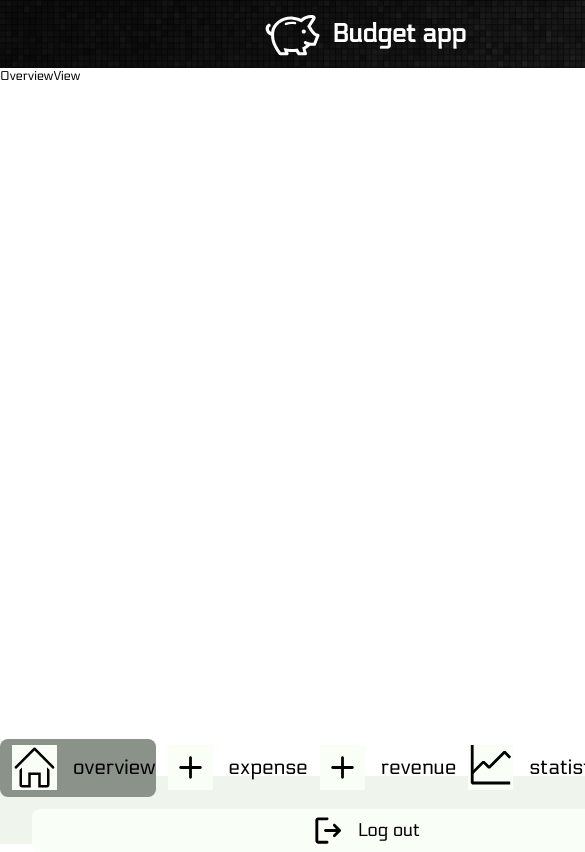
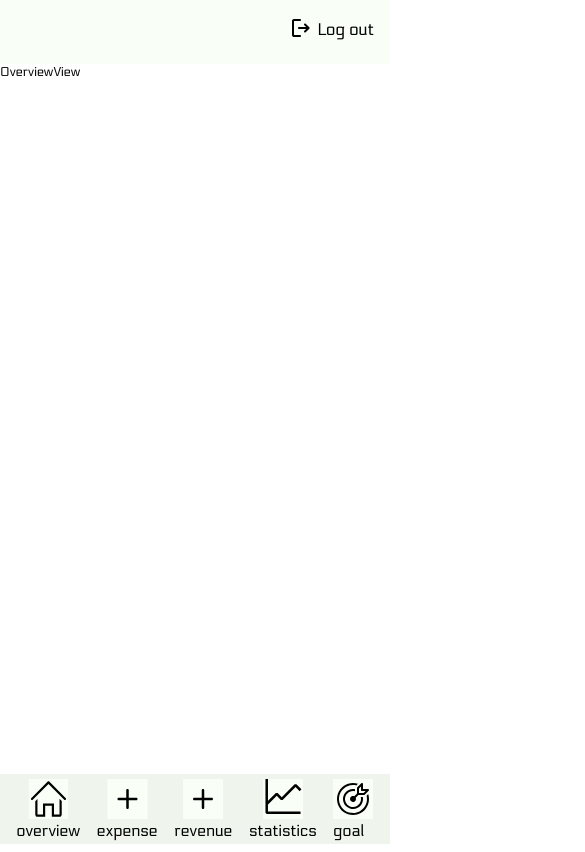
Before and after one commit to bsk94/Budget-app, a React (Create React App) app: page / in a window 390 px wide. Shown: the top 852 px of the page, 585 px wide, since content can reach past the window. Built offline with nearby package versions, Linux system fonts and the light colour scheme.

Commit message:
in component navigation, mobile view created

```diff
--- a/src/components/molecules/navigation/index.tsx
+++ b/src/components/molecules/navigation/index.tsx
@@ -14,12 +14,16 @@ import {
 } from './navigation-styled';
 import { Link } from 'react-router-dom';
 import { routes } from '../../../router/routes';
+import { useIsDesktop } from '../../../shared/hooks/isDesktop';
 
 const Navbar = () => {
   const { pathname } = useLocation();
-  console.log(location.pathname);
+
+  const { isDesktop } = useIsDesktop();
 
   return (
+    <>
+      {isDesktop ? (
         <>
           <StyledBg>
             <StyledHeaderIcon alt="piggy bank icon" />
@@ -44,6 +48,27 @@ const Navbar = () => {
             </StyledLogoutLink>
           </StyledNav>
         </>
+      ) : (
+        <>
+          <StyledLogoutLinkMobile to={routes.login}>
+            <StyledLogoutIcon alt="log out icon" />
+            <button>Log out</button>
+          </StyledLogoutLinkMobile>
+          <StyledNav>
+            <StyledList>
+              {sidebarData.map(({ icon, title, link }) => {
+                return (
+                  <StyledLinkMobile to={link} key={title}>
+                    <img src={icon} alt={icon} />
+                    <p>{title}</p>
+                  </StyledLinkMobile>
+                );
+              })}
+            </StyledList>
+          </StyledNav>
+        </>
+      )}
+    </>
   );
 };
 
--- a/src/components/molecules/navigation/navigation-styled.ts
+++ b/src/components/molecules/navigation/navigation-styled.ts
@@ -3,12 +3,13 @@ import piggybank from '../../../assets/icons/piggy-bank.svg';
 import bgNav from '../../../assets/backgrounds/bg-abstract.png';
 import logout from '../../../assets/icons/logout-rounded.svg';
 import { Link } from 'react-router-dom';
+import { media } from '../../../globalStyles/mediaQueries';
 
 export const StyledHeaderIcon = styled.img.attrs({
   src: `${piggybank}`
 })``;
 
-export const StyledBg = styled.div`
+export const StyledBg = styled.header`
   background-image: url(${bgNav});
   grid-column: 1/-1;
   display: flex;
@@ -25,7 +26,7 @@ export const StyledNav = styled.nav`
   display: flex;
   flex-direction: column;
   justify-content: space-between;
-  @media screen and (max-width: 600px) {
+  ${media.mobile} {
     grid-row: 3/4;
     display: flex;
     justify-content: center;
@@ -34,7 +35,7 @@ export const StyledNav = styled.nav`
 
 export const StyledList = styled.ul`
   padding-top: 7vh;
-  @media screen and (max-width: 600px) {
+  ${media.mobile} {
     display: flex;
     flex-wrap: nowrap;
     justify-content: space-evenly;
@@ -73,7 +74,7 @@ export const StyledLinkMobile = styled(Link)`
   flex-direction: column;
   img {
     height: 5rem;
-    @media screen and (max-width: 330px) {
+    ${media.mobileS} {
       height: 4rem;
     }
   }
@@ -81,7 +82,7 @@ export const StyledLinkMobile = styled(Link)`
     color: ${({ theme }) => theme.colors.black};
     font-size: 2rem;
     margin-top: 0.2rem;
-    @media screen and (max-width: 330px) {
+    ${media.mobileS} {
       font-size: 1.5rem;
     }
   }
@@ -115,10 +116,11 @@ export const StyledLogoutIcon = styled.img.attrs({
 })``;
 
 export const StyledLogoutLinkMobile = styled(Link)`
+  background-color: ${({ theme }) => theme.colors.lightest};
   display: flex;
   align-items: flex-start;
   justify-content: flex-end;
-  margin: 2rem;
+  padding: 2rem;
   img {
     height: 3rem;
     margin-right: 0.5rem;
--- a/src/globalStyles/globalStyle.ts
+++ b/src/globalStyles/globalStyle.ts
@@ -23,7 +23,7 @@ const GlobalStyle = createGlobalStyle`
 
     html {
         font-size: 62.5%;
-         @media screen and (max-width: 600px){
+        ${media.mobile}{
         font-size: 50%;
         }
     }
@@ -46,14 +46,14 @@ const GlobalStyle = createGlobalStyle`
 export const StyledContainer = styled.div`
   display: grid;
   height: 100vh;
-  grid-template-columns: 25rem auto;
+  grid-template-columns: minmax(22rem, 25vw) auto;
   grid-template-rows: 9rem auto;
 
   ${media.mobile} {
     display: grid;
     height: 100vh;
     grid-template-columns: 1fr;
-    grid-template-rows: 8vh auto 8vh;
+    grid-template-rows: 8rem auto 8.7rem;
   }
 `;
 
--- a/src/globalStyles/mediaQueries.ts
+++ b/src/globalStyles/mediaQueries.ts
@@ -6,5 +6,6 @@ const customMediaQueryMin = (minWidth: number) => `@media screen and (min-width:
 
 export const media = {
   desktop: customMediaQueryMin(600),
-  mobile: customMediaQueryMax(600)
+  mobile: customMediaQueryMax(600),
+  mobileS: customMediaQueryMax(330)
 };
--- /dev/null
+++ b/src/shared/hooks/isDesktop.ts
@@ -0,0 +1,16 @@
+import React, { useState, useEffect } from 'react';
+
+export const useIsDesktop = () => {
+  const [isDesktop, setDesktop] = useState(window.innerWidth > 600);
+
+  const updateMedia = () => {
+    setDesktop(window.innerWidth > 600);
+  };
+
+  useEffect(() => {
+    window.addEventListener('resize', updateMedia);
+    return () => window.removeEventListener('resize', updateMedia);
+  });
+
+  return { isDesktop };
+};
```
Lines whose indentation alone changed are shown as unchanged.
